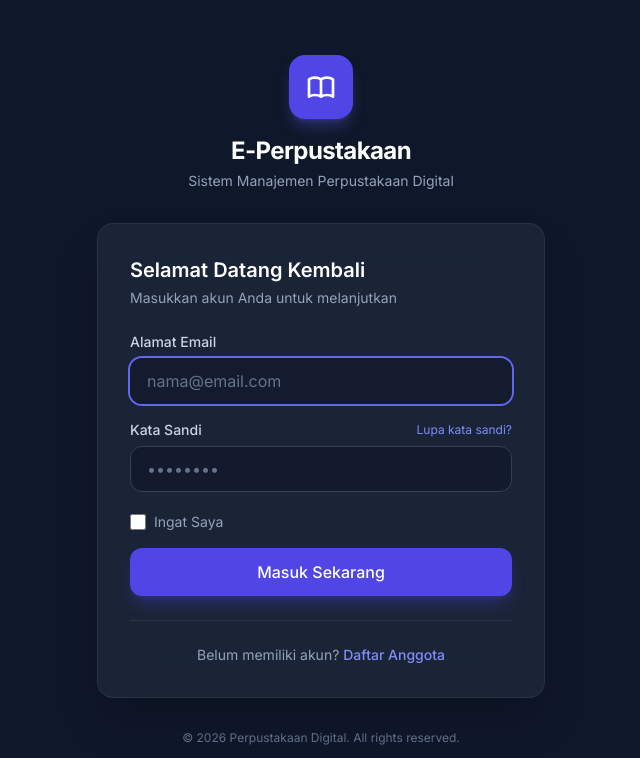
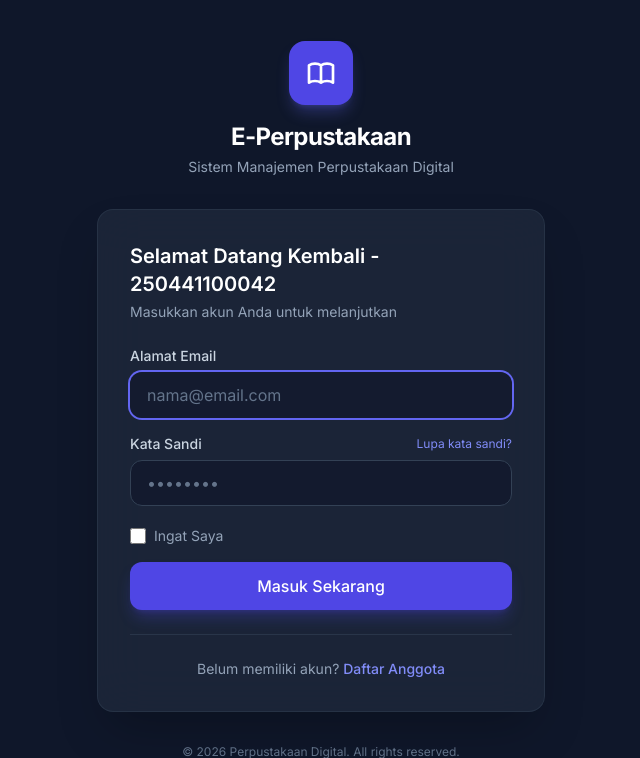
Before and after one commit to akbarimammaulana-ship-it/perpustakaan_250441100042, a Laravel app: page /login in a window 1280 px wide. Shown: the top 758 px of the page, without its empty margins (319-959 px from the left). Run offline with Laravel 12, Linux system fonts and the light colour scheme; some libraries are stand-ins or nearby versions.

Commit message:
Soal 5: Menambahkan NIM 250441100042 pada judul halaman login

```diff
--- a/resources/views/auth/login.blade.php
+++ b/resources/views/auth/login.blade.php
@@ -2,7 +2,7 @@
     @slot('title', 'Login - Sistem Perpustakaan')
 
     <div class="mb-6">
-        <h2 class="text-xl font-semibold text-white">Selamat Datang Kembali</h2>
+        <h2 class="text-xl font-semibold text-white">Selamat Datang Kembali - 250441100042</h2>
         <p class="text-sm text-slate-400 mt-1">Masukkan akun Anda untuk melanjutkan</p>
     </div>
 
@@ -38,7 +38,7 @@
             <input id="password" type="password" name="password" required
                 class="w-full px-4 py-2.5 rounded-xl bg-slate-900/60 border border-slate-700 text-white placeholder-slate-500 focus:outline-none focus:ring-2 focus:ring-indigo-500 focus:border-transparent transition duration-200"
                 placeholder="••••••••">
-            @error('password')
+            @error('password' )
                 <span class="text-xs text-rose-400 mt-1 block">{{ $message }}</span>
             @enderror
         </div>
```
